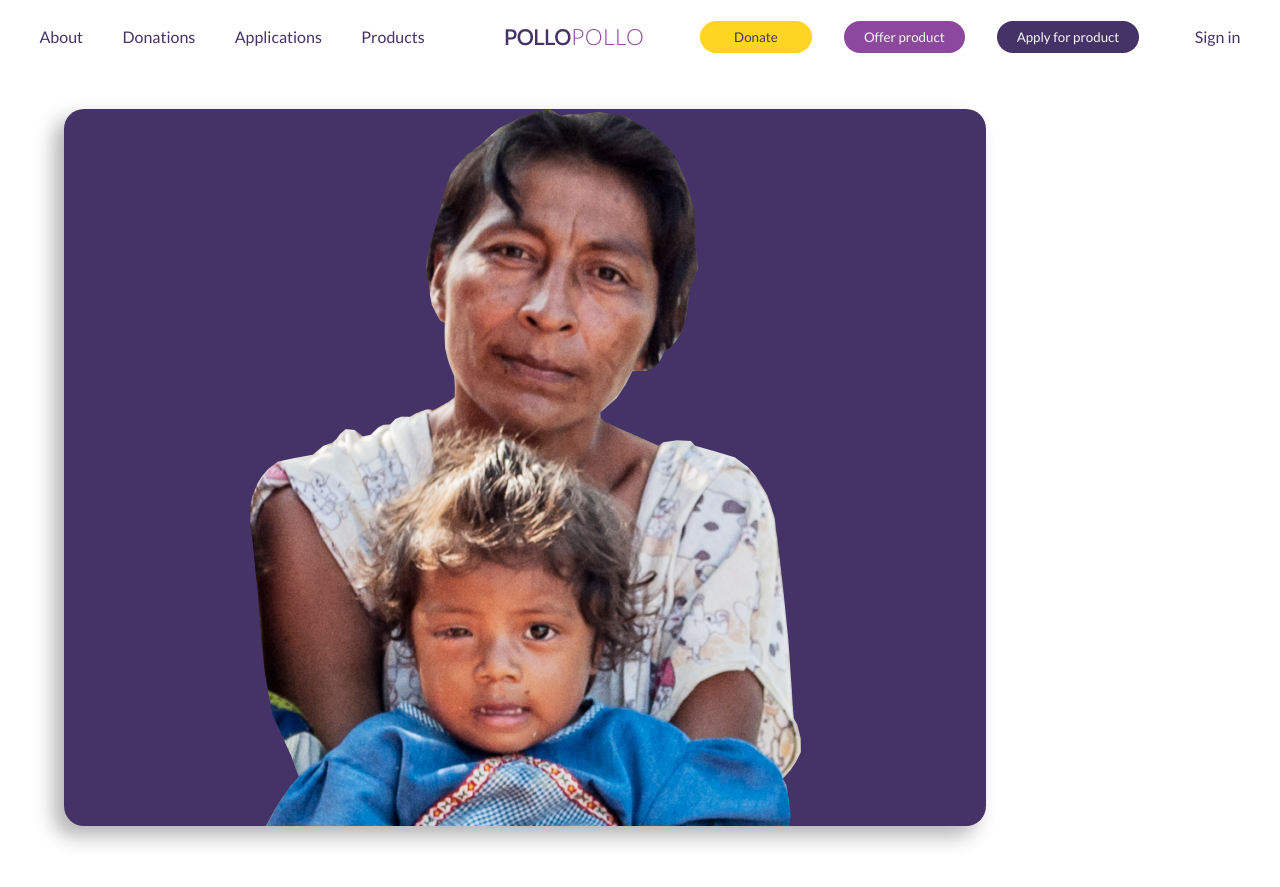
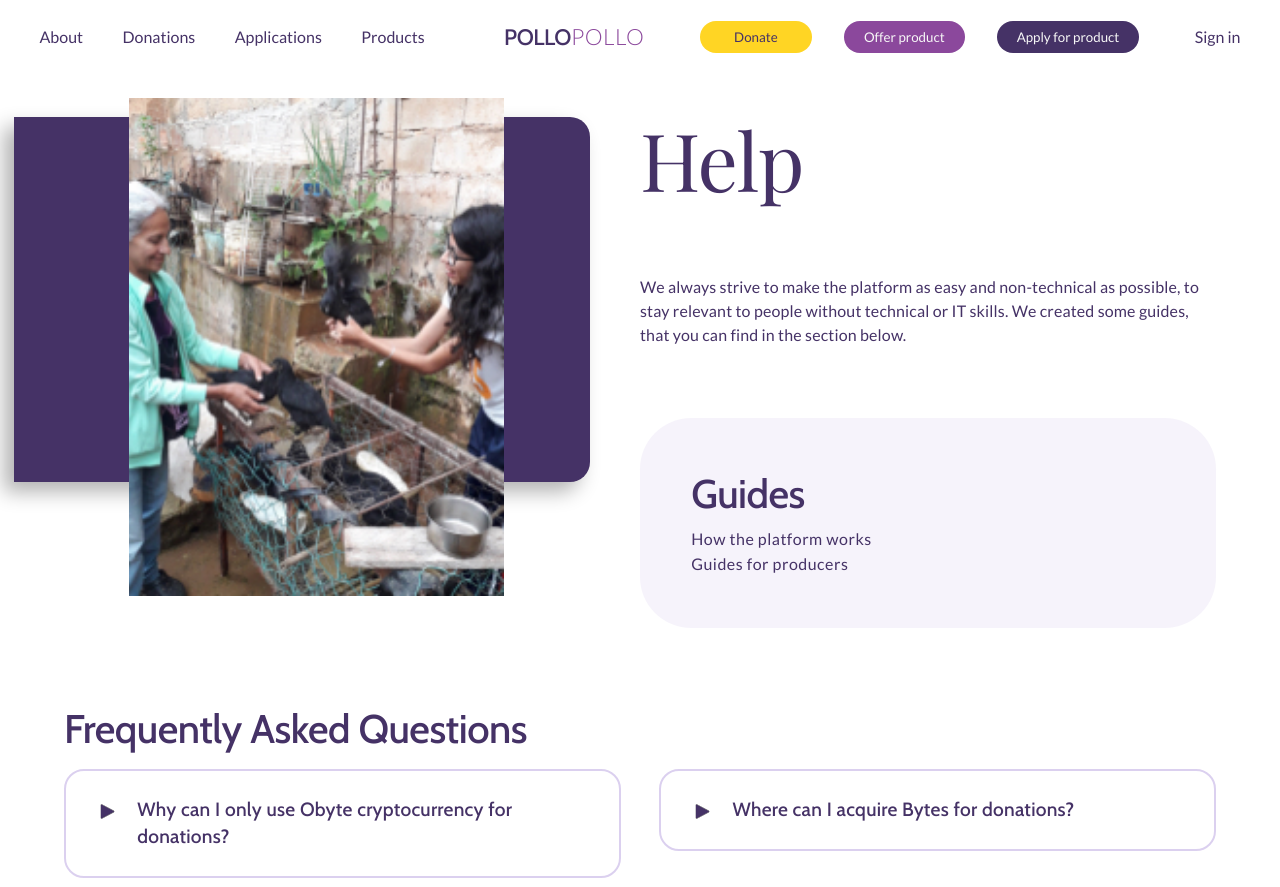
Before and after one commit to subangiv/oral_exam_finale, a React (Create React App) app: page / in a window 1280 px wide. Shown: the top 887 px of the page. Built offline with nearby package versions, Linux system fonts and the light colour scheme.

Commit message:
remove donation component on this branch

```diff
--- a/src/App.js
+++ b/src/App.js
@@ -4,13 +4,11 @@ import Header from "./components/header/Header";
 import Footer from "./components/footer/Footer";
 import HelpPage from "./components/help_page/HelpPage";
 import ContactPage from "./components/contact_page/ContactPage";
-import DonationPage from "./components/donation_page/DonationPage";
 
 function App() {
   return (
     <div className="App">
       <Header />
-      <DonationPage />
       <HelpPage />
       <ContactPage />
       <Footer />
--- a/src/components/donation_page/DonationPage.js
+++ /dev/null
@@ -1,14 +0,0 @@
-import React from "react";
-import styles from "./DonationPage.module.scss";
-import DonationImage from "../../assets/images/donation-img-small.png";
-
-export default function DonationPage(props) {
-  return (
-    <main className={styles.donationPage}>
-      <div className={styles.donationBanner}>
-        <img src={DonationImage} alt="figure with computer" />
-      </div>
-      <h1 className="display-1">Donations</h1>
-    </main>
-  );
-}
--- a/src/components/donation_page/DonationPage.module.scss
+++ /dev/null
@@ -1,25 +0,0 @@
-@import "../../styles/index";
-
-.donationPage {
-  margin: 5vh 0 18vh 0;
-  padding: 0 5vw;
-
-  & h1 {
-    color: $primary;
-    margin-bottom: 2vw;
-  }
-}
-
-.donationBanner {
-  display: flex;
-  flex-wrap: wrap;
-  justify-content: center;
-  align-items: baseline;
-  background-color: $primary;
-  width: clamp(80%, 376px, 100%);
-  border-radius: 20px;
-  margin-bottom: 6vh;
-  -webkit-box-shadow: -10px 10px 20px 0px rgba(0, 0, 0, 0.3);
-  -moz-box-shadow: -10px 10px 20px 0px rgba(0, 0, 0, 0.3);
-  box-shadow: -10px 10px 20px 0px rgba(0, 0, 0, 0.3);
-}
```
